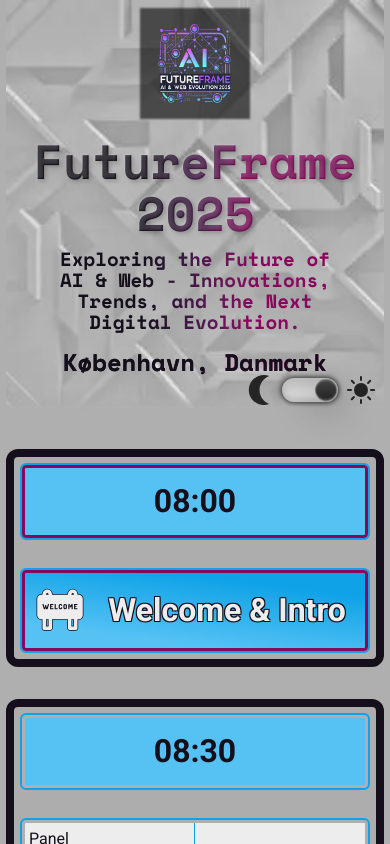
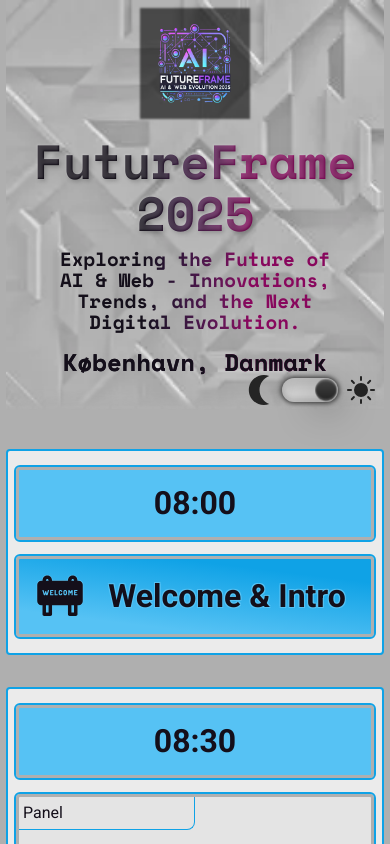
Before and after one commit to MatthiasKaesch/event-table, a React (Vite) app: page / in a window 390 px wide. Shown: the top 844 px of the page. Built offline with nearby package versions, Linux system fonts and the light colour scheme.

Commit message:
adjust color for light version on mobile

```diff
--- a/src/components/Timeslot/Timeslot.jsx
+++ b/src/components/Timeslot/Timeslot.jsx
@@ -10,7 +10,7 @@ const Timeslot = ({ time, events, rooms, isGlobal }) => {
         {events.map((event) => {
           return (
             <section
-              tabIndex={1}
+              tabIndex={`${event.title ? 1 : -1}`}
               key={event.id}
               className={`panel_container ${event.title ? '' : 'empty'}  ${
                 isGlobal ? 'global' : ''
--- a/src/components/Timeslot/Timeslot.scss
+++ b/src/components/Timeslot/Timeslot.scss
@@ -38,11 +38,10 @@
   &_maingrid {
     display: grid;
     margin-top: 2rem;
-    padding: 0.5rem;
-    gap: var(--gridGap) 0;
-    background-color: var(--background-medium);
-    border: 8px solid var(--black);
-    border-radius: calc(var(--borderRadius) * 3);
+    padding: 1rem 0.5rem;
+    background-color: var(--panel-bg);
+    border: 2px solid var(--tertiary);
+    border-radius: var(--borderRadius);
 
     @media (min-width: bp.$tablet) {
       grid-template-columns: 90px 1fr;
@@ -55,9 +54,8 @@
 
     &:has(.global) {
       .timeslot {
-        border-color: var(--primary);
-
         @media (min-width: bp.$tablet) {
+          border-color: var(--primary);
           border-left: none;
         }
       }
@@ -108,14 +106,17 @@
       gap: 1rem;
       justify-content: center;
       align-items: center;
+      outline: var(--outlineWidth) solid var(--tertiary);
       background: linear-gradient(
         7deg,
         var(--secondary) 20%,
         var(--tertiary) 80%,
         var(--tertiary)
       );
-      border: var(--borderWidth) solid var(--primary);
-      outline: var(--outlineWidth) solid var(--tertiary);
+
+      @media (min-width: bp.$tablet) {
+        border: var(--borderWidth) solid var(--primary);
+      }
 
       & .panel_tag {
         display: none;
@@ -124,8 +125,8 @@
       & .event_icon {
         width: 3rem;
         height: 3rem;
-        fill: var(--white);
-        stroke: var(--black);
+        fill: var(--textColorLight);
+        stroke: var(--svgStroke);
         stroke-width: 1rem;
         paint-order: stroke;
       }
@@ -134,13 +135,18 @@
         display: inline-block;
         width: fit-content;
         font-size: 2rem;
-        color: var(--white);
-        text-shadow: var(--textShadow);
+        color: var(--textColorLight);
+        text-shadow: var(--textShadowGlobalPanel);
       }
     }
 
     &.empty {
       background: var(--emptyGradient);
+
+      &:hover,
+      &:focus {
+        border-color: var(--borderStepColor);
+      }
 
       @media (max-width: bp.$tablet) {
         display: none;
@@ -196,8 +202,8 @@
 
   &_roomInfo {
     padding: 0.5rem;
-    background-color: var(--background-medium);
-    color: var(--textColorDark);
+    background-color: var(--roomInfo-bg);
+    color: var(--textColorLight);
     text-align: center;
     font-weight: 700;
     border-bottom-right-radius: var(--borderRadius);
--- a/src/styling/global.css
+++ b/src/styling/global.css
@@ -9,8 +9,8 @@
   --secondary: #56c2f4;
   --tertiary: #0fa2e6;
   --black: rgb(20, 15, 26);
-  --white: #ededed;
-  --background-light: #ebebeb;
+  --white: #ebebeb;
+  --background-light: #e4e4e4;
   --background-medium: #adadad;
   --background-dark: #252525;
   --focusColor: #18ed00;
@@ -20,10 +20,13 @@
   --borderStepColor: var(--pageBackground);
   --outlineColor: var(--tertiary);
 
-  --cardBackground: var(--white);
   --pageBackground: #afafaf;
+  --panel-bg: var(--white);
+  --cardBackground: var(--background-light);
+  --roomInfo-bg: var(--background-medium);
 
   --logo-bg: rgba(0, 0, 0, 0.6);
+  --svgStroke: var(--secondary);
 
   /*
   **
@@ -41,6 +44,9 @@
   /* Default Text Shadow */
   --textShadow: -1px -1px 0 var(--black), 1px -1px 0 var(--black),
     -1px 1px 0 var(--black), 1px 1px 0 var(--black);
+  --textShadowGlobalPanel: -1px -1px 0 var(--secondary),
+    1px -1px 0 var(--secondary), -1px 1px 0 var(--secondary),
+    1px 1px 0 var(--secondary);
 
   /* Theme Toggle Button Dimensions */
   --T_buttonWidth: 3.5rem;
@@ -97,16 +103,22 @@
 
 /* Global color changes */
 [data-theme='dark'] {
-  --cardBackground: var(--background-dark);
   --borderStepColor: var(--black);
   --outlineColor: var(--secondary);
   --textColorDark: var(--black);
   --textColorLight: var(--white);
-  --pageBackground: var(--black);
   --activeGradient: var(--headlineGradient-dark);
   --emptyGradient: var(--emptyGradient-dark);
   --header-bg: url('../assets/images/Header_Background_Dark.webp');
+
+  --textShadowGlobalPanel: var(--textShadow);
+  --pageBackground: var(--black);
+  --panel-bg: var(--background-dark);
+  --cardBackground: var(--background-dark);
+  --roomInfo-bg: var(--black);
+
   --logo-bg: rgba(0, 0, 0, 0.5);
+  --svgStroke: var(--black);
 }
 
 /* 4K text shadow */
```
